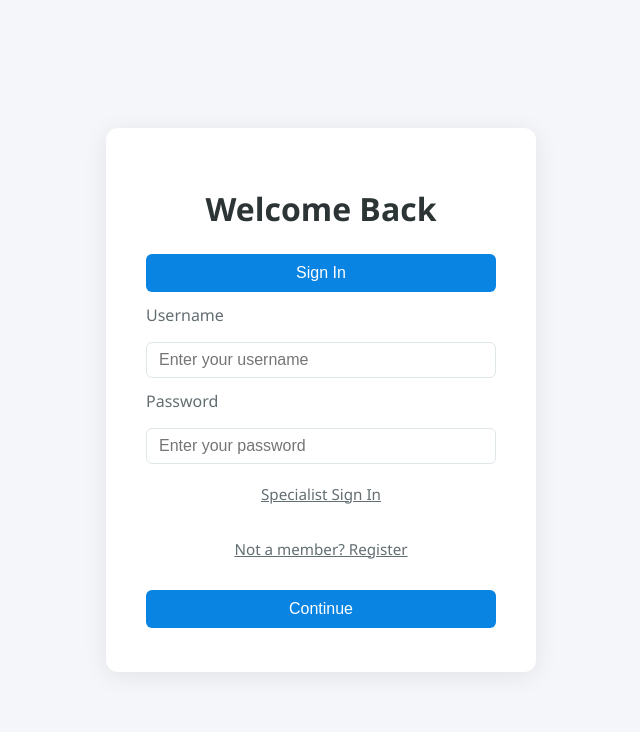
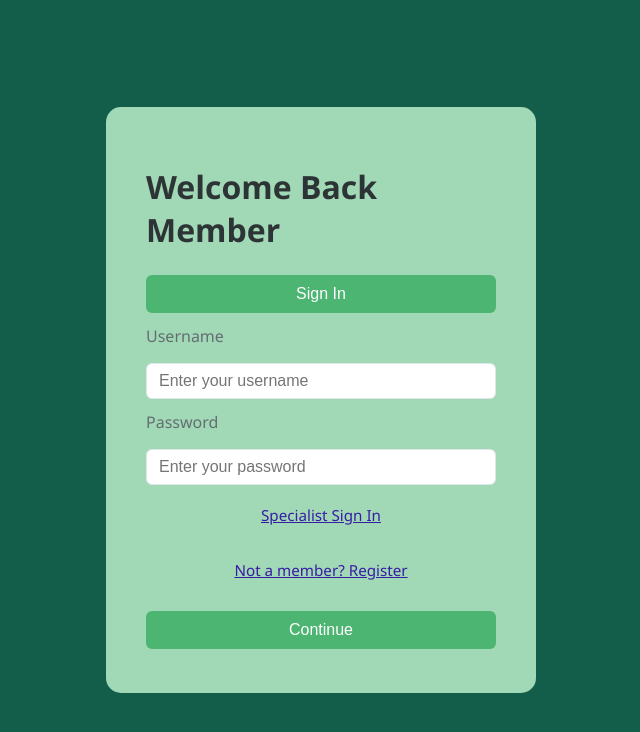
Before and after one commit to Hrishikesh-Kothe/Project-Exhibition-I-GeneralAppSYS, a React (Create React App) app in the folder frontend/: page /signin-member in a window 1280 px wide. Shown: the top 732 px of the page, without its empty margins (319-959 px from the left). Built offline with nearby package versions, Linux system fonts and the light colour scheme.

Commit message:
Chnaged and created the member signin

```diff
--- a/frontend/src/pages/SigninMember.css
+++ b/frontend/src/pages/SigninMember.css
@@ -2,7 +2,7 @@ html, body {
   height: 100%;
   margin: 0;
   padding: 0;
-  background: #f5f6fa;
+  background: #135E4B;
   font-family: 'Segoe UI', Arial, sans-serif;
 }
 
@@ -19,10 +19,9 @@ html, body {
 }
 
 .signin-box {
-  background: #fff;
+  background: #A1D8B5;
   padding: 32px 40px;
-  border-radius: 12px;
-  box-shadow: 0 4px 24px rgba(0,0,0,0.08);
+  border-radius: 15px;
   display: flex;
   flex-direction: column;
   align-items: center;
@@ -60,11 +59,11 @@ html, body {
 }
 
 .signin-form input:focus {
-  border-color: #0984e3;
+  border-color: #368151;
 }
 
 .signin-btn {
-  background: #0984e3;
+  background: #4CB572;
   color: #fff;
   border: none;
   border-radius: 6px;
@@ -78,11 +77,11 @@ html, body {
 }
 
 .signin-btn:hover {
-  background: #74b9ff;
+  background: #368151;
 }
 
 .link {
-  color: #636e72;
+  color: #371CA4;
   font-size: 0.95rem;
   text-align: center;
   margin-top: 8px;
--- a/frontend/src/pages/SigninMember.jsx
+++ b/frontend/src/pages/SigninMember.jsx
@@ -4,7 +4,7 @@ export default function SigninMember() {
   return (
     <div className="signin-page">
       <div className="signin-box">
-        <h2 className="signin-title">Welcome Back</h2>
+        <h2 className="signin-title">Welcome Back Member</h2>
 
         <button className="signin-btn">Sign In</button>
 
```
